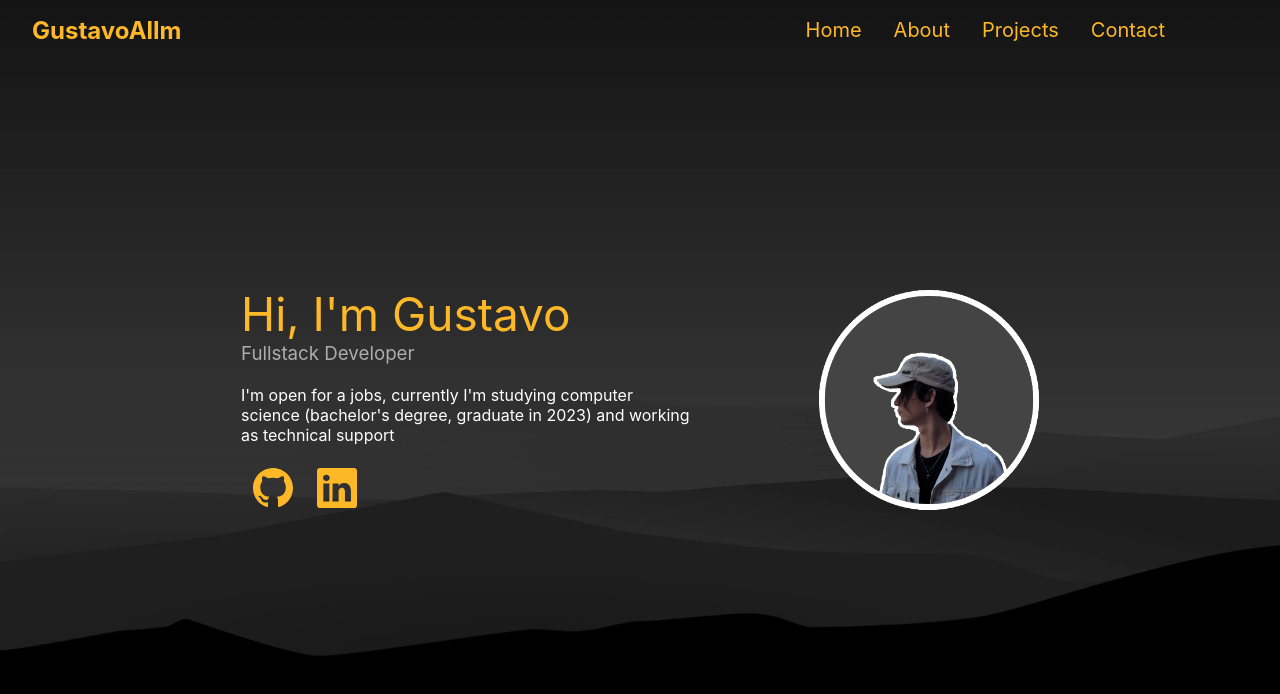
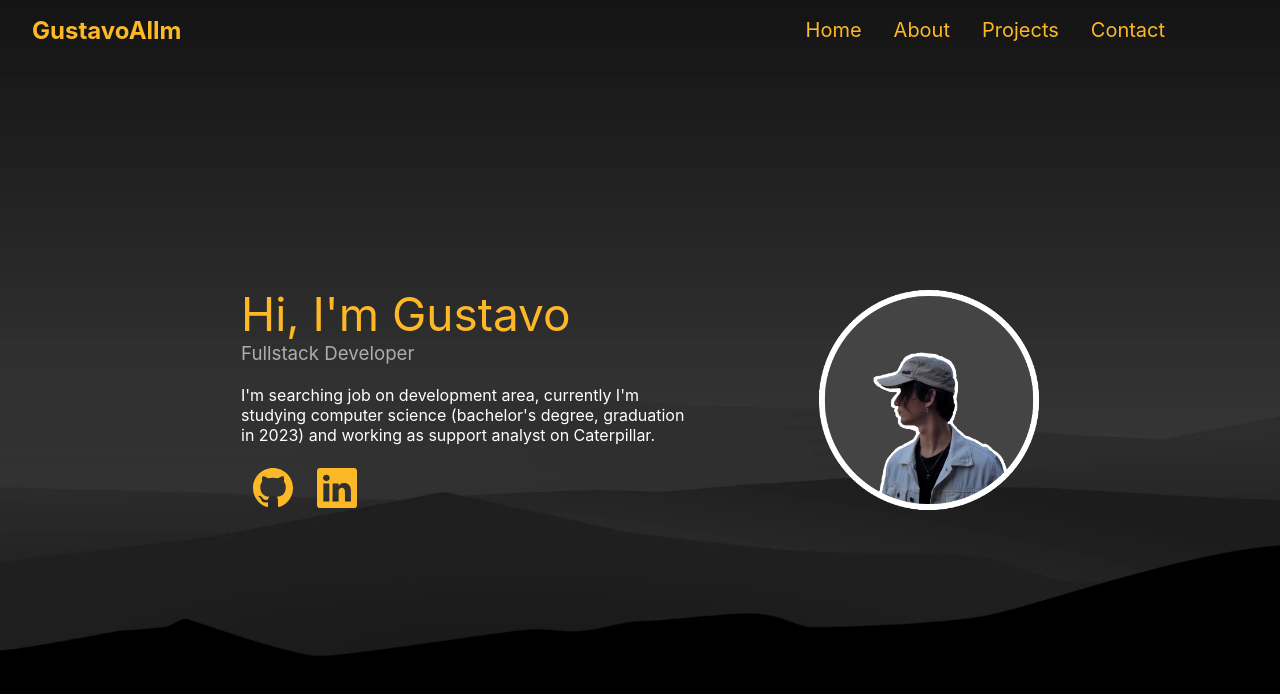
Before and after one commit to gustavoallm/reactport, a React (Create React App) app: page / in a window 1280 px wide. Shown: the top 694 px of the page. Built offline with nearby package versions, Linux system fonts and the light colour scheme.

Commit message:
bio update

```diff
--- a/src/pages/Home/index.js
+++ b/src/pages/Home/index.js
@@ -37,8 +37,8 @@ function Home() {
                         Fullstack Developer
                     </h3>
                     <p className="animate__animated animate__fadeInUp animate__delay-0.5s">
-                        I'm open for a jobs, currently I'm studying computer science (bachelor's degree,
-                        graduate in 2023) and working as technical support
+                        I'm searching job on development area, currently I'm studying computer science (bachelor's
+                        degree, graduation in 2023) and working as support analyst on Caterpillar.
                     </p>
                     <div className="social animate__animated animate__fadeInUp animate__delay-0.5s">
                         <a href="https://github.com/gustavoallm" target="_blank" rel="noreferrer">
--- a/src/pages/Projects/projects.css
+++ b/src/pages/Projects/projects.css
@@ -71,7 +71,7 @@
 .projects-btn {
     padding: 0 10px;
     height: 40px;
-    border: 2px solid #fdb827;
+    border: 2px outset #fdb827;
     border-radius: 4px;
     color: #fdb827;
     font-size: 18px;
```
Also changed, not shown: 1 other file (tests, documents, lock files or other folders).
